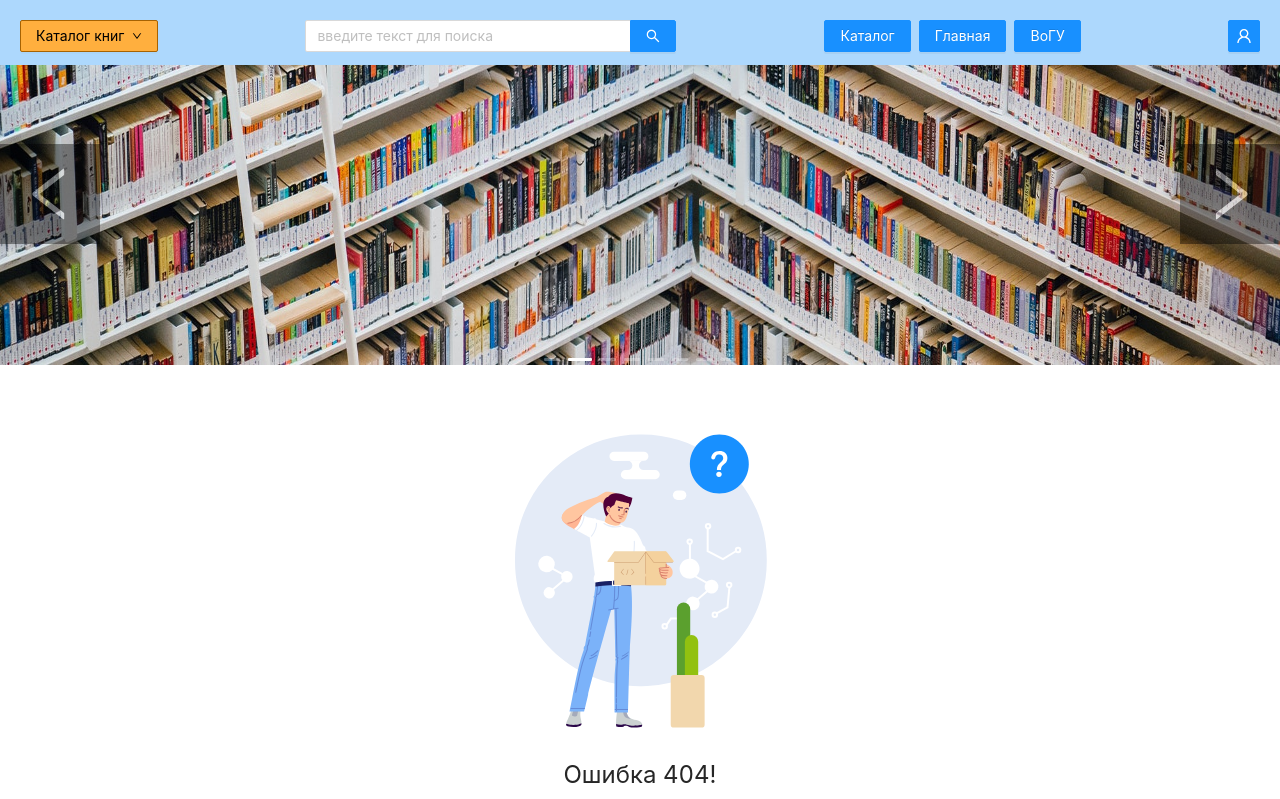
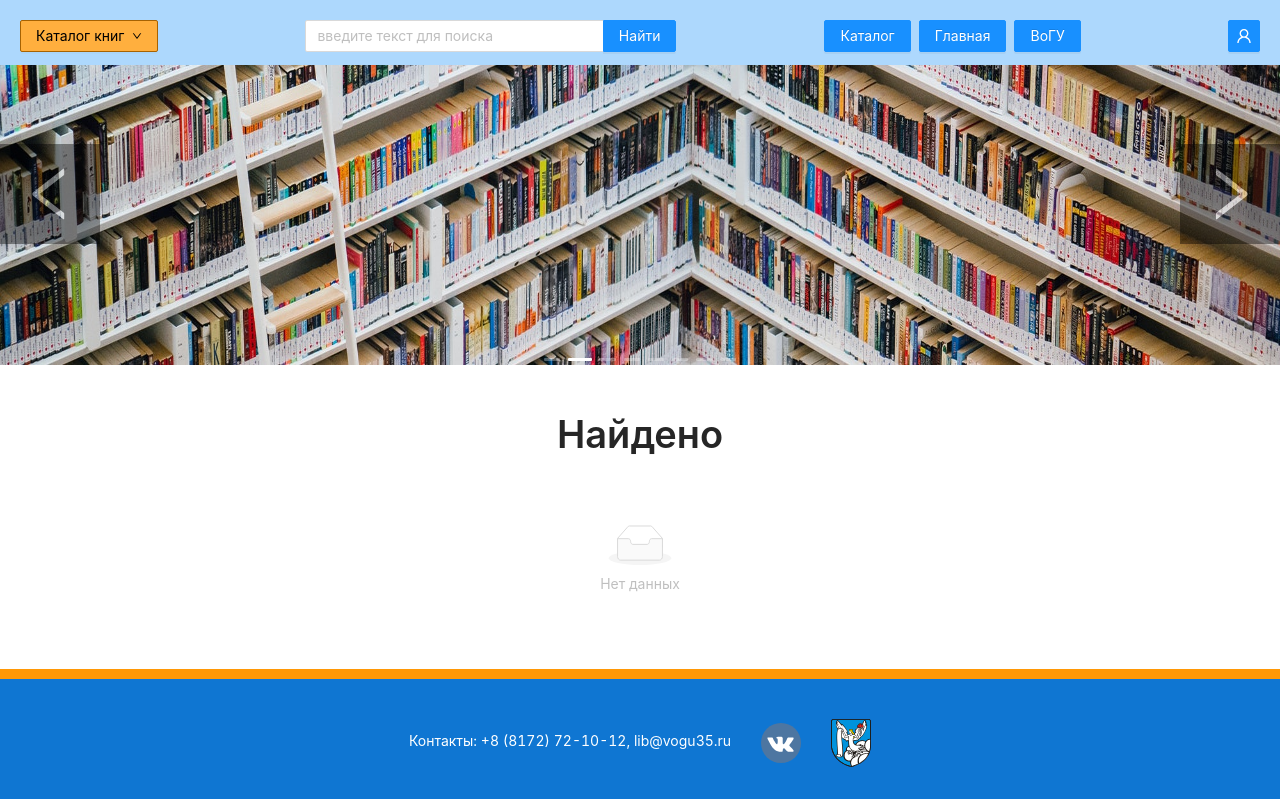
Before and after one commit to tanyammm/diplom, a React (Create React App) app in the folder frontend/: page /library/search in a window 1280 px wide. Shown: the top 799 px of the page. Built offline with nearby package versions, Linux system fonts and the light colour scheme.

Commit message:
реализована страница поиска

```diff
--- a/frontend/src/api/books.json
+++ b/frontend/src/api/books.json
@@ -1,6 +1,16 @@
 [
   {
     "title": "ИНФОС-2020",
+    "description":
+      "материалы конференции"
+  },
+  {
+    "title": "ИНФОС-2021",
+    "description":
+      "материалы конференции"
+  },
+  {
+    "title": "ИНФОС-2021",
     "description":
       "материалы конференции"
   },
@@ -60,7 +70,12 @@
       "материалы конференции"
   },
   {
-    "title": "ИНФОС-2020",
+    "title": "ИНФОС-2021",
+    "description":
+      "материалы конференции"
+  },
+  {
+    "title": "ИНФОС-2021",
     "description":
       "материалы конференции"
   },
@@ -80,7 +95,7 @@
       "материалы конференции"
   },
   {
-    "title": "ИНФОС-2020",
+    "title": "ИНФОС-2021",
     "description":
       "материалы конференции"
   },
@@ -95,22 +110,7 @@
       "материалы конференции"
   },
   {
-    "title": "ИНФОС-2020",
-    "description":
-      "материалы конференции"
-  },
-  {
-    "title": "ИНФОС-2020",
-    "description":
-      "материалы конференции"
-  },
-  {
-    "title": "ИНФОС-2020",
-    "description":
-      "материалы конференции"
-  },
-  {
-    "title": "ИНФОС-2020",
+    "title": "ИНФОС-2021",
     "description":
       "материалы конференции"
   }
--- a/frontend/src/components/app/App.js
+++ b/frontend/src/components/app/App.js
@@ -13,6 +13,7 @@ import PageFour from "../pageFour";
 import Authorization from "../authorization";
 import Register from "../register";
 import ErrorHandling from "../errorHandling";
+import PageSearch from "../pageSearch";
 import "antd/dist/antd.css";
 import css from "./App.module.css";
 
@@ -33,6 +34,7 @@ const App = () => {
               component={Authorization}
             />
             <Route exact path="/library/register" component={Register} />
+            <Route exact path="/library/search" component={PageSearch} />
             <Route exact path="*" component={ErrorHandling} />
           </Switch>
           <Footer />
--- a/frontend/src/components/header/header.js
+++ b/frontend/src/components/header/header.js
@@ -1,5 +1,3 @@
-/* eslint-disable no-unused-vars */
-/* eslint-disable no-console */
 import React from "react";
 import { Link } from "react-router-dom";
 import { Dropdown, Button, Input, Space } from "antd";
@@ -16,7 +14,6 @@ const Header = () => {
   }));
 
   const searchText = (value) => {
-    console.log(value);
     searchBookGeneral(value);
   };
 
@@ -25,10 +22,6 @@ const Header = () => {
     // нажатие на кнопку поиска
     searchText(value);
   };
-
-  // const filter = card.map((title) => {
-  //   return title.toString().toLowerCase().includes(text);
-  // });
 
   return (
     <div className={css.Header}>
@@ -43,7 +36,7 @@ const Header = () => {
           className={css.search}
           placeholder="введите текст для поиска"
           onSearch={onSearch}
-          enterButton
+          enterButton={<Link to="/library/search">Найти</Link>}
         />
         <Space>
           <Link to="/library/catalog">
--- /dev/null
+++ b/frontend/src/components/pageSearch/index.js
@@ -0,0 +1,3 @@
+import PageSearch from "./pageSearch";
+
+export default PageSearch;
--- /dev/null
+++ b/frontend/src/components/pageSearch/pageSearch.js
@@ -0,0 +1,45 @@
+/* eslint-disable import/no-unresolved */
+import React from "react";
+import { Card, List, Typography } from "antd";
+import { Link } from "react-router-dom";
+import img from "../../img/libraries.png";
+// import card from "../../api/categories.json";
+import { useRootData } from "../../hooks/use-root-data";
+import "antd/dist/antd.css";
+import css from "./pageSearch.module.css";
+
+const PageSearch = () => {
+  const { Meta } = Card;
+  const { Title } = Typography;
+
+  const { elements } = useRootData((store) => ({
+    elements: store.mainStore.elements,
+  }));
+
+  return (
+    <div className={css.PageSearch}>
+      <Title level={1}>Найдено</Title>
+      <List
+        grid={{ gutter: 16, column: 5 }}
+        className={css.list}
+        dataSource={elements}
+        renderItem={(item) => (
+          <List.Item key={item.title}>
+            <Link to="/library/books">
+              <Card
+                key={item.title}
+                className={css.card}
+                hoverable
+                cover={<img alt="example" src={img} />}
+              >
+                <Meta title={item.title} description={item.description} />
+              </Card>
+            </Link>
+          </List.Item>
+        )}
+      />
+    </div>
+  );
+};
+
+export default PageSearch;
--- /dev/null
+++ b/frontend/src/components/pageSearch/pageSearch.module.css
@@ -0,0 +1,21 @@
+.PageSearch {
+    display: flex;
+    flex-direction: column;
+    justify-content: center;
+    padding-top: 2%;
+    text-align: center;
+}
+
+.list {
+    display: flex;
+    flex-direction: row-reverse;
+    flex-wrap: wrap;
+    justify-content: center;
+    padding-left: 1%;
+    padding-right: 1%;
+    padding-bottom: 2%;
+}
+
+.card {
+    margin: 14%;
+}
--- a/frontend/src/store/store.js
+++ b/frontend/src/store/store.js
@@ -1,4 +1,3 @@
-/* eslint-disable no-console */
 import card from "../api/books.json";
 
 /* eslint-disable no-alert */
@@ -7,9 +6,9 @@ export const createStore = () => {
     onClick() {
       alert("Это Mobx!");
     },
+    elements: [],
     searchBookGeneral(value) {
-      const elements = card.filter((item) => item.title === value);
-      console.log(elements);
+      this.elements = card.filter((item) => item.title === value);
     },
   };
 
```
Also changed, not shown: frontend/pageSearch/pageTwo.js (added, +40 -0 lines).
